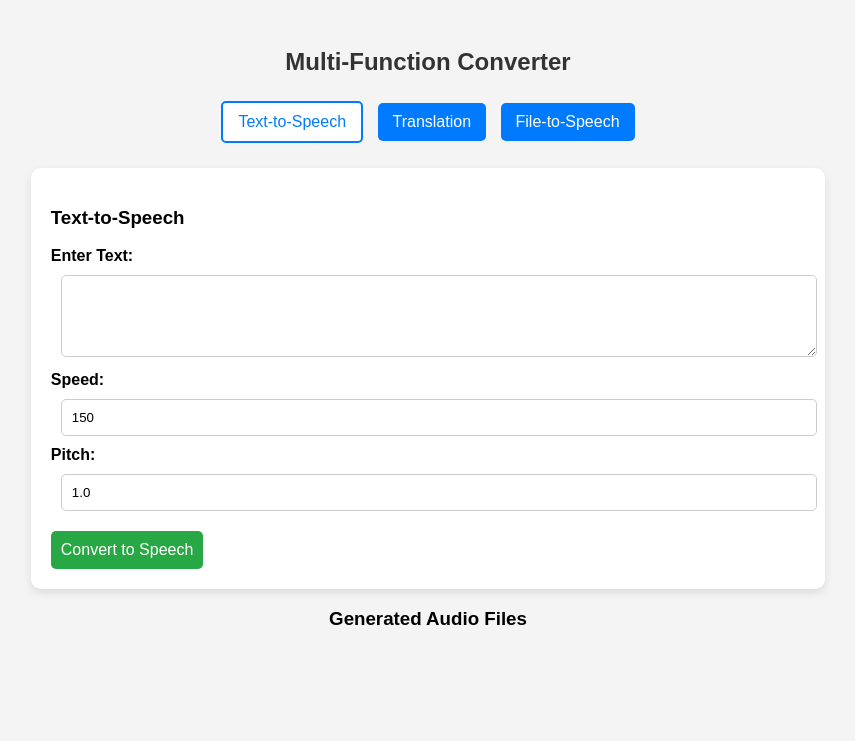
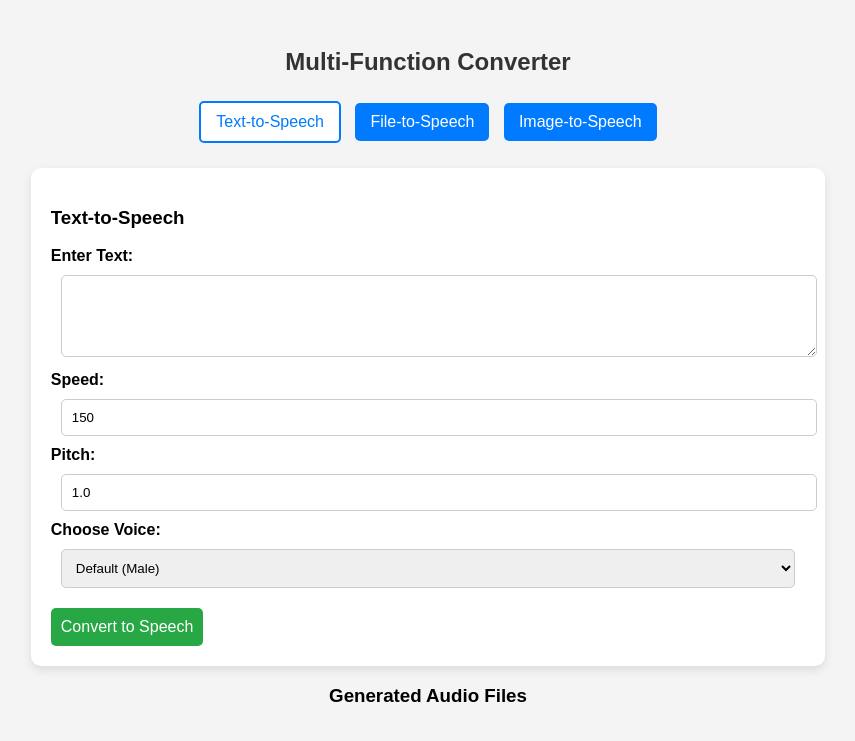
Before and after one commit to devangvangane/tts, a Django app: page /?functionality=tts in a window 1280 px wide. Shown: the top 741 px of the page, without its empty margins (212-1067 px from the left). Run offline with Django 3.2, Linux system fonts and the light colour scheme.

Commit message:
3 functionality

```diff
--- a/textts/urls.py
+++ b/textts/urls.py
@@ -2,13 +2,14 @@ from django.conf import settings
 from django.conf.urls.static import static
 from django.contrib import admin
 from django.urls import path
-from ttspeech.views import text_to_speech, delete_audio, home, file_to_speech
+from ttspeech.views import text_to_speech, delete_audio, home, file_to_speech, image_to_speech
 
 urlpatterns = [
     path("admin/", admin.site.urls),
     path("", home, name="home"),
     path("text-to-speech/", text_to_speech, name="text_to_speech"),
     path("file-to-speech/", file_to_speech, name="file_to_speech"),
+    path("image-to-speech/", image_to_speech, name="image_to_speech"),
     path("delete-audio/", delete_audio, name="delete_audio"),
 ]
 
--- a/ttspeech/templates/index.html
+++ b/ttspeech/templates/index.html
@@ -102,8 +102,8 @@
     <!-- Navigation -->
     <div class="nav">
         <button class="{% if functionality == 'tts' %}active{% endif %}" onclick="window.location.href='/?functionality=tts'">Text-to-Speech</button>
-        <button class="{% if functionality == 'translate' %}active{% endif %}" onclick="window.location.href='/?functionality=translate'">Translation</button>
         <button class="{% if functionality == 'file-to-speech' %}active{% endif %}" onclick="window.location.href='/?functionality=file-to-speech'">File-to-Speech</button>
+        <button class="{% if functionality == 'image-to-speech' %}active{% endif %}" onclick="window.location.href='/?functionality=image-to-speech'">Image-to-Speech</button>
     </div>
 
     <div class="container">
@@ -119,6 +119,13 @@
                 <label for="pitch">Pitch:</label>
                 <input type="number" id="pitch" name="pitch" min="0.5" max="2.0" step="0.1" value="1.0">
 
+                <label for="voice">Choose Voice:</label>
+                <select id="voice" name="voice">
+                    <option value="default">Default (Male)</option>
+                    <option value="male">Male Voice</option>
+                    <option value="female">Female Voice</option>
+                </select>
+
                 <button type="submit">Convert to Speech</button>
             </form>
 
@@ -133,6 +140,20 @@
                 <label for="pitch">Pitch:</label>
                 <input type="number" id="pitch" name="pitch" min="0.5" max="2.0" step="0.1" value="1.0">
 
+                <label for="voice">Choose Voice:</label>
+                <select id="voice" name="voice">
+                    <option value="default">Default (Male)</option>
+                    <option value="male">Male Voice</option>
+                    <option value="female">Female Voice</option>
+                </select>
+
+                <button type="submit">Convert</button>
+            </form>
+
+        {% elif functionality == "image-to-speech" %}
+            <h3>Image-to-Speech</h3>
+            <form id="image-upload-form" enctype="multipart/form-data">
+                <input type="file" id="image" name="image" accept="image/*" required>
                 <button type="submit">Convert</button>
             </form>
         {% endif %}
@@ -151,7 +172,24 @@
     </ul>
 
     <script>
-        // Text-to-Speech Submission
+        async function updateFileList(files) {
+    let fileList = document.getElementById("file-list");
+    fileList.innerHTML = ""; // Clear current list
+
+    files.forEach(file => {
+        let listItem = document.createElement("li");
+        listItem.id = `file-${file}`;
+        listItem.innerHTML = `
+            <audio controls>
+                <source src="/media/${file}" type="audio/mpeg">
+            </audio>
+            <button class="delete-btn" onclick="deleteFile('${file}')">Delete</button>
+        `;
+        fileList.appendChild(listItem);
+    });
+}
+
+// Handle Text-to-Speech Submission
 document.getElementById("tts-form")?.addEventListener("submit", async function(event) {
     event.preventDefault();
     let formData = new FormData(this);
@@ -162,14 +200,14 @@
     });
 
     let data = await response.json();
-            if (data.audio_url) {
-                updateFileList(data.files);
+    if (data.files) {
+        updateFileList(data.files); // Update file list without refresh
     } else {
         alert("Error: " + (data.error || "Something went wrong!"));
     }
 });
 
-        // File-to-Speech Submission
+// Handle File-to-Speech Submission
 document.getElementById("file-upload-form")?.addEventListener("submit", async function(event) {
     event.preventDefault();
     let formData = new FormData(this);
@@ -180,14 +218,42 @@
     });
 
     let data = await response.json();
-            if (data.audio_url) {
-                updateFileList(data.files); // ✅ Update the generated files list
+
+    console.log(data);
+    if (data.files) {
+        updateFileList(data.files);
     } else {
         alert("Error: " + (data.error || "Something went wrong!"));
     }
 });
 
-        // Delete Audio File
+// Handle Image-to-Speech Submission
+document.getElementById("image-upload-form")?.addEventListener("submit", async function(event) {
+    event.preventDefault();
+    let formData = new FormData(this);
+
+    try {
+        let response = await fetch("/image-to-speech/", {
+            method: "POST",
+            body: formData
+        });
+
+
+
+        let data = await response.json();
+        console.log("hello" +data);
+        if (data.files) {
+            updateFileList(data.files);
+        } else {
+            alert("Error: " + (data.error || "Something went wrong!"));
+        }
+    } catch (error) {
+        alert("Something went wrong! Check the console for errors.");
+        console.error("Image-to-Speech Error:", error);
+    }
+});
+
+// Handle File Deletion
 async function deleteFile(fileName) {
     let formData = new FormData();
     formData.append("file_name", fileName);
@@ -198,28 +264,11 @@
     });
 
     let data = await response.json();
-            if (data.message) {
-                updateFileList(data.files);
+    if (data.files) {
+        updateFileList(data.files); // Update file list dynamically
     } else {
         alert("Error: " + (data.error || "Something went wrong!"));
     }
-        }
-
-        function updateFileList(files) {
-            let fileList = document.getElementById("file-list");
-            fileList.innerHTML = "";
-
-            files.forEach(file => {
-                let listItem = document.createElement("li");
-                listItem.id = "file-" + file;
-                listItem.innerHTML = `
-                    <audio controls>
-                        <source src="/media/${file}" type="audio/mpeg">
-                    </audio>
-                    <button class="delete-btn" onclick="deleteFile('${file}')">Delete</button>
-                `;
-                fileList.appendChild(listItem);
-            });
 }
     </script>
 
--- a/ttspeech/views.py
+++ b/ttspeech/views.py
@@ -1,4 +1,7 @@
 import os
+from PIL import Image
+
+import pytesseract as pytesseract
 import pyttsx3
 import docx
 import PyPDF2
@@ -8,11 +11,21 @@ from django.conf import settings
 from django.views.decorators.csrf import csrf_exempt
 from django.core.files.storage import default_storage
 
+
+# Media folder for audio storage
 MEDIA_FOLDER = os.path.join(settings.BASE_DIR, "media")
-if not os.path.exists(MEDIA_FOLDER):
-    os.makedirs(MEDIA_FOLDER)
+os.makedirs(MEDIA_FOLDER, exist_ok=True)
 
+# Initialize TTS Engine
 engine = pyttsx3.init()
+
+# Fetch available voices
+voices = engine.getProperty("voices")
+VOICE_MAP = {
+    "default": None,  # Uses system default voice
+    "male": 0,        # First available voice
+    "female": 1,      # Second available voice (if available)
+}
 
 def home(request):
     """Render homepage with all generated files."""
@@ -25,15 +38,21 @@ def home(request):
 def text_to_speech(request):
     """Convert text input to speech and return updated file list."""
     if request.method == "POST":
-        text = request.POST.get("text")
+        text = request.POST.get("text", "").strip()
         speed = float(request.POST.get("speed", 150))
         pitch = float(request.POST.get("pitch", 1.0))
+        voice = request.POST.get("voice", "default")
 
-        if not text.strip():
+        if not text:
             return JsonResponse({"error": "Text field is required."}, status=400)
 
+        # Set voice properties
         engine.setProperty("rate", speed)
         engine.setProperty("pitch", pitch)
+        # print(VOICE_MAP)
+        # Assign voice if available
+        if voice in VOICE_MAP and VOICE_MAP[voice] is not None and VOICE_MAP[voice] < len(voices):
+            engine.setProperty("voice", voices[VOICE_MAP[voice]].id)
 
         file_name = f"speech_{len(os.listdir(MEDIA_FOLDER)) + 1}.mp3"
         file_path = os.path.join(MEDIA_FOLDER, file_name)
@@ -53,6 +72,7 @@ def file_to_speech(request):
         file_extension = uploaded_file.name.split(".")[-1].lower()
         speed = float(request.POST.get("speed", 150))
         pitch = float(request.POST.get("pitch", 1.0))
+        voice = request.POST.get("voice", "default")
 
         file_path = os.path.join(MEDIA_FOLDER, uploaded_file.name)
         with default_storage.open(file_path, "wb+") as destination:
@@ -76,8 +96,12 @@ def file_to_speech(request):
             if not extracted_text.strip():
                 return JsonResponse({"error": "No text found in file."}, status=400)
 
+            # Set TTS properties
             engine.setProperty("rate", speed)
             engine.setProperty("pitch", pitch)
+            print(VOICE_MAP)
+            if voice in VOICE_MAP and VOICE_MAP[voice] is not None and VOICE_MAP[voice] < len(voices):
+                engine.setProperty("voice", voices[VOICE_MAP[voice]].id)
 
             audio_filename = f"file_speech_{len(os.listdir(MEDIA_FOLDER)) + 1}.mp3"
             audio_filepath = os.path.join(MEDIA_FOLDER, audio_filename)
@@ -95,16 +119,59 @@ def file_to_speech(request):
 
 
 @csrf_exempt
+def image_to_speech(request):
+    """Extract text from an image and convert it to speech."""
+    if request.method == "POST" and request.FILES.get("image"):
+        image_file = request.FILES["image"]
+        file_extension = image_file.name.split(".")[-1].lower()
+
+        # Save uploaded image
+        image_path = os.path.join(MEDIA_FOLDER, image_file.name)
+        with default_storage.open(image_path, "wb+") as destination:
+            for chunk in image_file.chunks():
+                destination.write(chunk)
+
+        try:
+            # Open and process the image
+            image = Image.open(image_path)
+            extracted_text = pytesseract.image_to_string(image)
+
+            if not extracted_text.strip():
+                return JsonResponse({"error": "No readable text found in the image."}, status=400)
+
+            # Generate speech file
+            audio_filename = f"image_speech_{len(os.listdir(MEDIA_FOLDER)) + 1}.mp3"
+            audio_filepath = os.path.join(MEDIA_FOLDER, audio_filename)
+
+            engine.save_to_file(extracted_text, audio_filepath)
+            engine.runAndWait()
+            print(audio_filepath)
+            return JsonResponse({"audio_url": f"/media/{audio_filename}"})
+
+        except Exception as e:
+            return JsonResponse({"error": f"Error: {str(e)}"}, status=500)
+
+    return JsonResponse({"error": "Invalid request."}, status=400)
+
+
+@csrf_exempt
 def delete_audio(request):
     """Delete selected audio file and update the file list."""
     if request.method == "POST":
-        file_name = request.POST.get("file_name")
+        file_name = request.POST.get("file_name", "").strip()
+
+        if not file_name:
+            return JsonResponse({"error": "File name is required."}, status=400)
+
         file_path = os.path.join(MEDIA_FOLDER, file_name)
 
         if os.path.exists(file_path):
-            os.remove(file_path)
-            files = [f for f in os.listdir(MEDIA_FOLDER) if f.endswith(".mp3")]
-            return JsonResponse({"message": "File deleted.", "files": files})
+            try:
+                os.remove(file_path)
+                files = [f for f in os.listdir(MEDIA_FOLDER) if f.endswith(".mp3")]
+                return JsonResponse({"message": "File deleted successfully.", "files": files})
+            except Exception as e:
+                return JsonResponse({"error": f"Error deleting file: {str(e)}"}, status=500)
         else:
             return JsonResponse({"error": "File not found."}, status=404)
 
```
Also changed, not shown: media/atextimg.png (added), 1 other file. Lines whose indentation alone changed are shown as unchanged.
